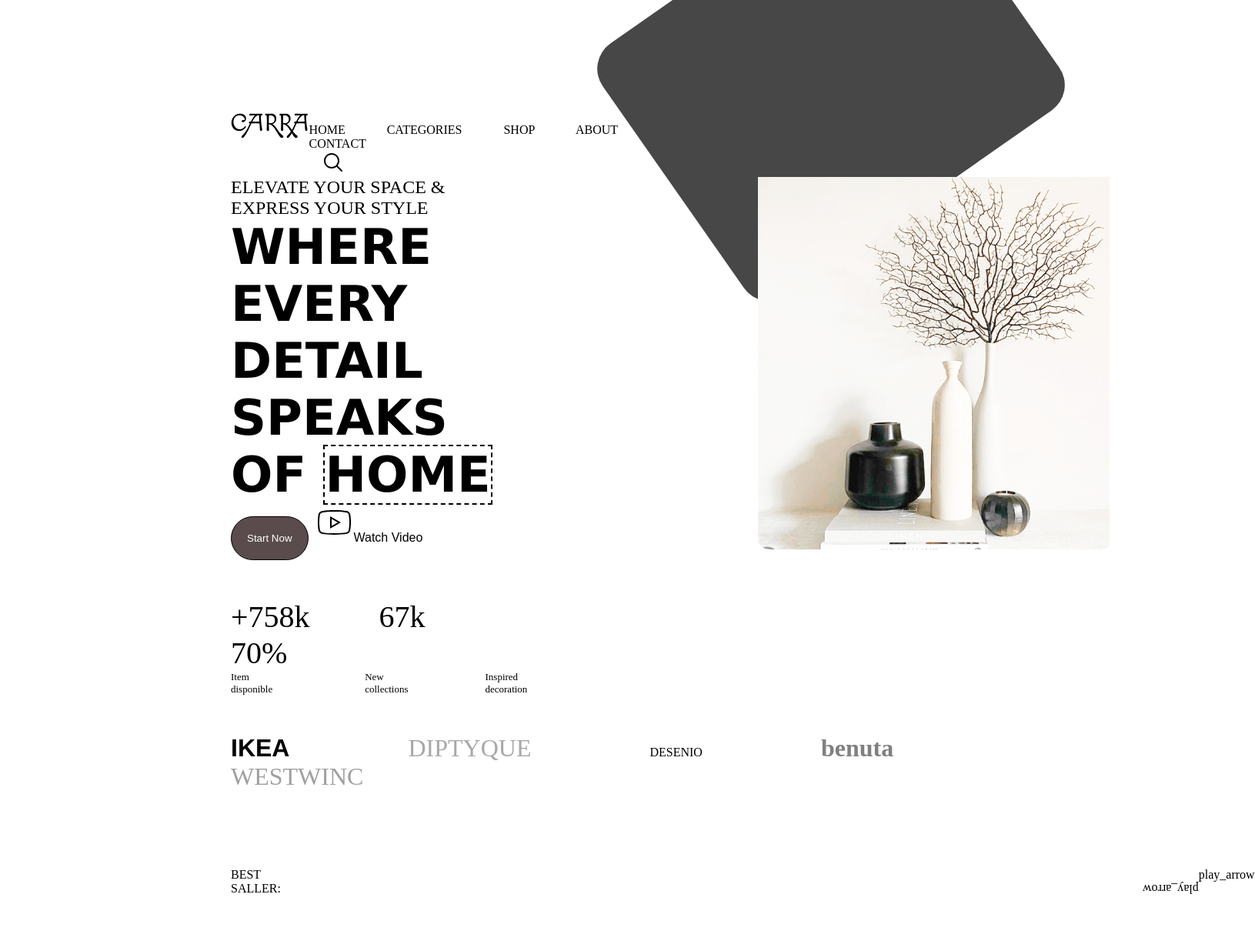
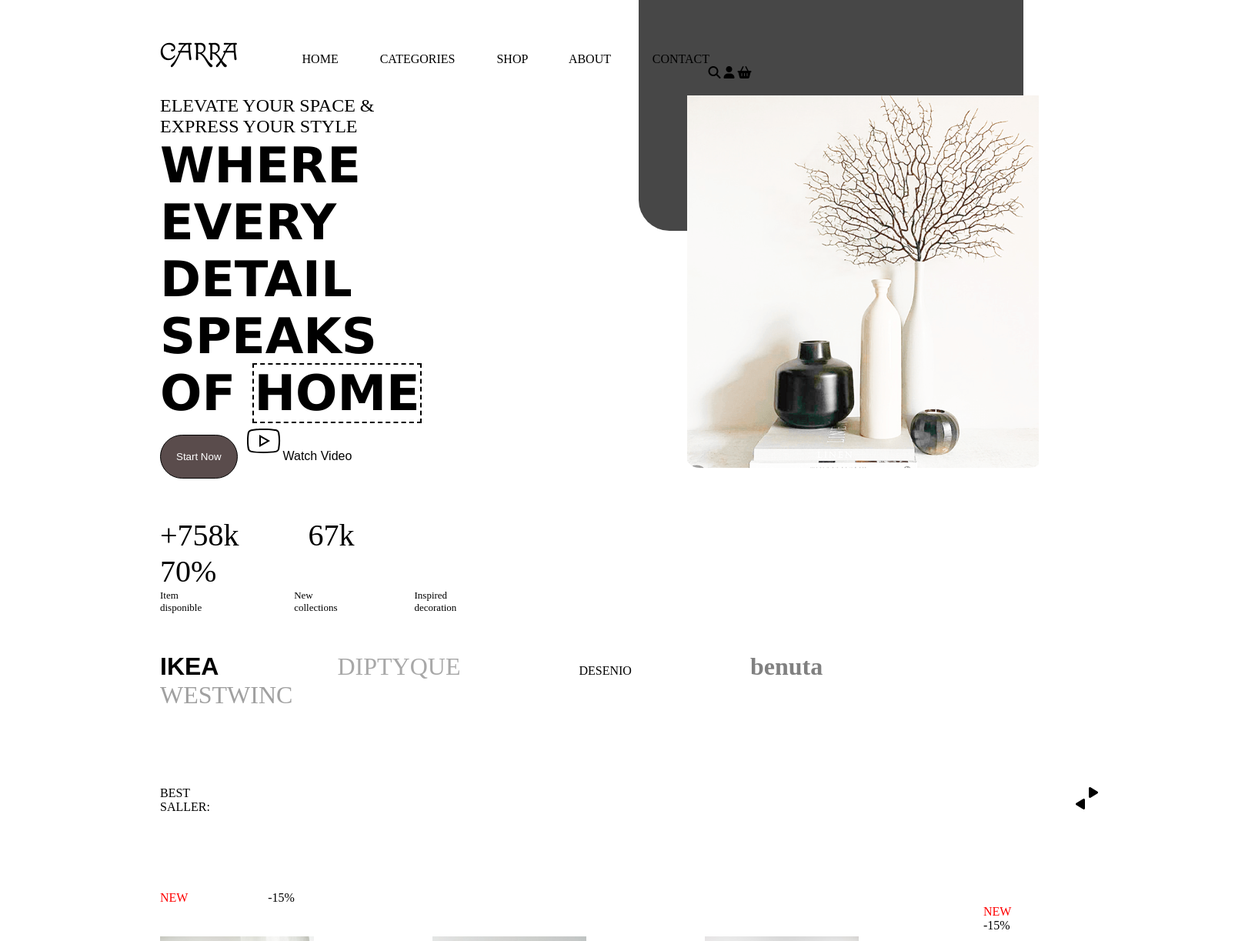
Before and after one commit to shabachmuriithi/Home-Decor, a plain HTML site: page index.html in a window 1280 px wide. Shown: the top 1223 px of the page at 77% size, 1631 px wide, since content can reach past the window. Drawn offline with Linux system fonts and the light colour scheme.

Commit message:
second commit

```diff
--- a/index.html
+++ b/index.html
@@ -5,7 +5,8 @@
     <meta charset="UTF-8">
     <meta name="viewport" content="width=device-width, initial-scale=1.0">
     <title>Home Decor</title>
-    <link rel="stylesheet" href="https://cdnjs.cloudflare.com/ajax/libs/font-awesome/4.7.0/css/font-awesome.min.css">
+    <link rel="stylesheet" href="https://cdnjs.cloudflare.com/ajax/libs/font-awesome/6.7.2/css/all.min.css">
+   <link rel="stylesheet" href=https://cdnjs.cloudflare.com/ajax/libs/font-awesome/4.7.0/css/font-awesome.min.css>
     <link rel="stylesheet" href="style.css">
 </head>
 
@@ -15,7 +16,7 @@
         <header class="header">
             <div class="shape-box"></div>
             <div class="logo">
-                <p class="cara">CARRA</p>
+                <p class="carra">CARRA</p>
             </div>
 
             <nav class="links">
@@ -27,12 +28,11 @@
                         <span>ABOUT</span>
                         <span>CONTACT</span>
                     </div>
-                    <div>
+                    <div class="header_icon">
+                        <i class="fa-solid fa-magnifying-glass"></i>
+                        <i class="fa-solid fa-user"></i>
                         <i class="fa-solid fa-basket-shopping"></i>
-                        <i class="fa-solid fa-user"></i>
-                        <svg xmlns="http://www.w3.org/2000/svg" x="0px" y="0px" width="30" height="30" viewBox="0 0 30 30">
-                            <path d="M 13 3 C 7.4889971 3 3 7.4889971 3 13 C 3 18.511003 7.4889971 23 13 23 C 15.396508 23 17.597385 22.148986 19.322266 20.736328 L 25.292969 26.707031 A 1.0001 1.0001 0 1 0 26.707031 25.292969 L 20.736328 19.322266 C 22.148986 17.597385 23 15.396508 23 13 C 23 7.4889971 18.511003 3 13 3 z M 13 5 C 17.430123 5 21 8.5698774 21 13 C 21 17.430123 17.430123 21 13 21 C 8.5698774 21 5 17.430123 5 13 C 5 8.5698774 8.5698774 5 13 5 z"></path>
-                            </svg>
+
                     </div>
 
             </nav>
@@ -74,8 +74,8 @@
         <div class="second-container">
             <span>BEST SALLER:</span>
             <div class="play_btn"></div>
-            <span class="material-symbols-outlined" id="play_icon"> play_arrow  </span>
-            <span class="material-symbols-outlined"> play_arrow  </span>
+            <i class="fa-solid fa-play" id="play_icon"></i>
+            <i class="fa-solid fa-play"></i>
             </div>
         </div>
         <!--container 3 - sell-->
--- a/style.css
+++ b/style.css
@@ -1,5 +1,5 @@
 @font-face {
-    font-family: cara;
+    font-family: carra;
     src: url(images/MacondoSwashCaps-Regular.ttf);
 }
 .shape-box{
@@ -11,20 +11,21 @@
     margin-top: -150px;
     border-radius: 40px;
     z-index: -1;
-    rotate: 55deg;
+    rotate: 90deg;
     position: absolute;
 }
 
 .body{
     padding: 10px 0px 10px 200px;
-    margin: 100px;
 }
-.cara{
-    font-family: "cara";
+.carra{
+    font-family: "carra";
     font-weight: lighter;
     font-size: xx-large;
-   /* padding-left: 5%;*/
     padding-bottom: 5%;
+}
+.header_icon{
+    margin-left: 33rem;
 }
 
 .header{
@@ -75,7 +76,6 @@
 }
 .stats{
     font-size: 250%;
-    /*display: flex;*/
     word-spacing: 80px;
     font-weight: lighter;
     margin-top: 50px;
@@ -128,7 +128,6 @@
 }
 .second-container{
     display: flex;
-    /*justify-content: space-between;*/
     margin-top: 100px;
     margin-bottom: 100px;
 }
@@ -137,6 +136,7 @@
 }
 #play_icon{
     rotate: 180deg;
+    padding: 5px;
 }
 
 .third-container{
```
